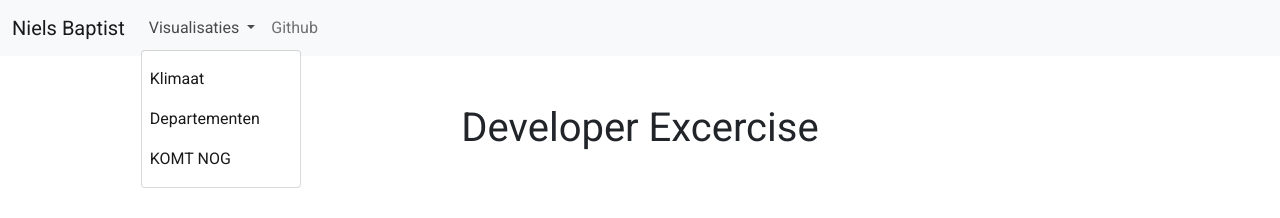
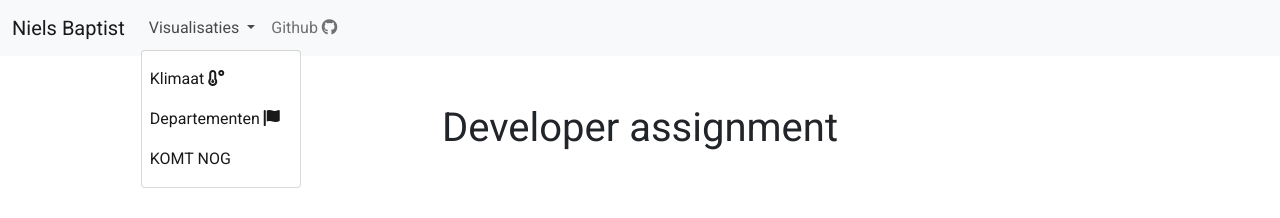
Before and after one commit to niels-baptist/developer_excercise, a plain HTML site: page index.html in a window 1280 px wide. Both pictures are taken after a click on the button "Visualisaties". Shown: the top 218 px of the page. Drawn offline with nearby package versions, Linux system fonts and the light colour scheme; no server answers.

Commit message:
layout changes

```diff
--- a/index.html
+++ b/index.html
@@ -6,30 +6,13 @@
 	<link rel="preconnect" href="https://fonts.googleapis.com">
 	<link rel="preconnect" href="https://fonts.gstatic.com" crossorigin>
 	<link href="https://fonts.googleapis.com/css2?family=Roboto&display=swap" rel="stylesheet">
+	<link rel="stylesheet" href="https://cdnjs.cloudflare.com/ajax/libs/font-awesome/6.0.0-beta3/css/all.min.css">
 	<link rel="stylesheet" href="style.css">
 	<!-- <script type="text/javascript" src="https://atonce-msp.eu.qlikcloud.com/resources/assets/external/requirejs/require.js"></script> -->
 
 </head>
 <body>
 	<span id="id="top""></span>
-	<!-- <nav class="navbar navbar-expand-lg navbar-light bg-light" id="top">
-		<div class="container-fluid">
-		  <a class="navbar-brand" href="#top">Niels Baptist<img src="" alt=""></a>
-		  <button class="navbar-toggler" type="button" data-bs-toggle="collapse" data-bs-target="#navbarNavAltMarkup" aria-controls="navbarNavAltMarkup" aria-expanded="false" aria-label="Toggle navigation">
-			<span class="navbar-toggler-icon"></span>
-		  </button>
-		  <div class="collapse navbar-collapse" id="navbarNavAltMarkup">
-			<div class="navbar-nav">
-			  <a class="nav-link active"href="#homogeen_klimaat">Homogeen klimaat</a>
-			  <a class="nav-link active" href="#verschillen_tussen_departementen">Departementen</a>
-			  <a class="nav-link active" href="#">Pricing</a>
-			  <a class="nav-link" href="https://github.com/niels-baptist/developer_excercise" target="blank">Github</a>
-			</div>
-		  </div>
-		</div>
-	  </nav> -->
-
-
 	  <nav class="navbar sticky-top navbar-light bg-light navbar-expand-lg">
 		<div class="container-fluid">
 		  <a class="navbar-brand" href="#">Niels Baptist</a>
@@ -43,13 +26,25 @@
 				  Visualisaties
 				</a>
 				<ul class="dropdown-menu" aria-labelledby="navbarDropdownMenuLink">
-				  <li><a class="nav-link active"href="#homogeen_klimaat">Klimaat</a></li>
-				  <li><a class="nav-link active" href="#verschillen_tussen_departementen">Departementen</a></li>
-				  <li> <a class="nav-link active" href="#">KOMT NOG</a></li>
+				  <li>
+					  <a class="nav-link active"href="#homogeen_klimaat">Klimaat
+						  <i class="fas fa-temperature-low"></i>
+					  </a>
+				  </li>
+				  <li>
+					  <a class="nav-link active" href="#verschillen_tussen_departementen">Departementen
+						<i class="fas fa-flag"></i>
+					  </a>
+				  </li>
+				  <li>
+					  <a class="nav-link active" href="#">KOMT NOG</a>
+				  </li>
 				</ul>
 			  </li>
 			  <li class="nav-item">
-				<a class="nav-link" href="https://github.com/niels-baptist/developer_excercise" target="blank">Github</a>
+				<a class="nav-link" href="https://github.com/niels-baptist/developer_excercise" target="blank">Github
+					<i class="fab fa-github"></i>
+				</a>
 			  </li>
 			</ul>
 		  </div>
@@ -59,7 +54,7 @@
 	<div class="container">
 		<div class="row mb-2">
 			<div class="col-12 p-5 text-center">
-				<h1>Developer Excercise</h1>
+				<h1>Developer assignment</h1>
 			</div>
 		</div>
 	</div>
@@ -106,10 +101,13 @@
 		</div>
 	</div>
 
+	<!-- scroll top top -->
 	<div class="container-fluid">
 		<div class="row">
 			<div class="col-12 w-100">
-				<a class="btn blue-background w-25 d-block m-auto mb-5" href="#top">Scroll naar boven</a>
+				<a class="btn btn-light w-25 d-block m-auto mb-5" href="#top">Scroll naar boven
+					<i class="fas fa-arrow-up"></i>
+				</a>
 			</div>
 		</div>
 	</div>
--- a/style.css
+++ b/style.css
@@ -2,6 +2,8 @@ body{
 	font-family: 'Roboto', sans-serif;
 	scroll-behavior: smooth;
 }
+
+
 .flex-container {
 	display: flex;
 	flex-wrap: wrap;
```
